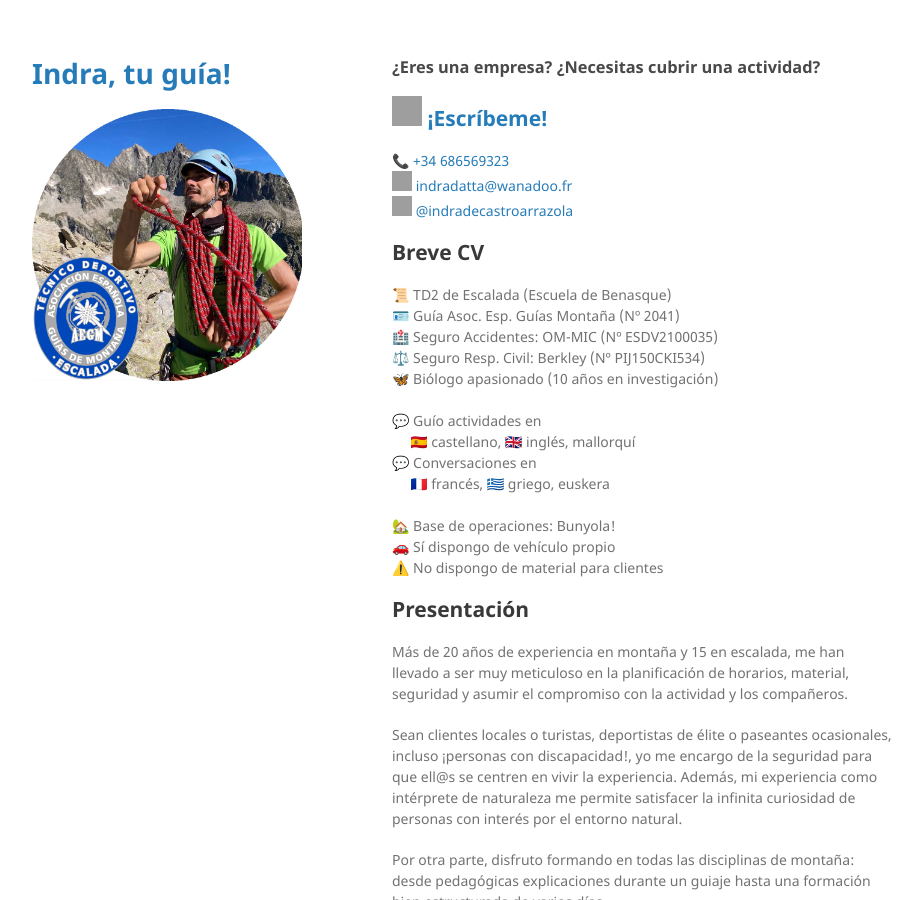
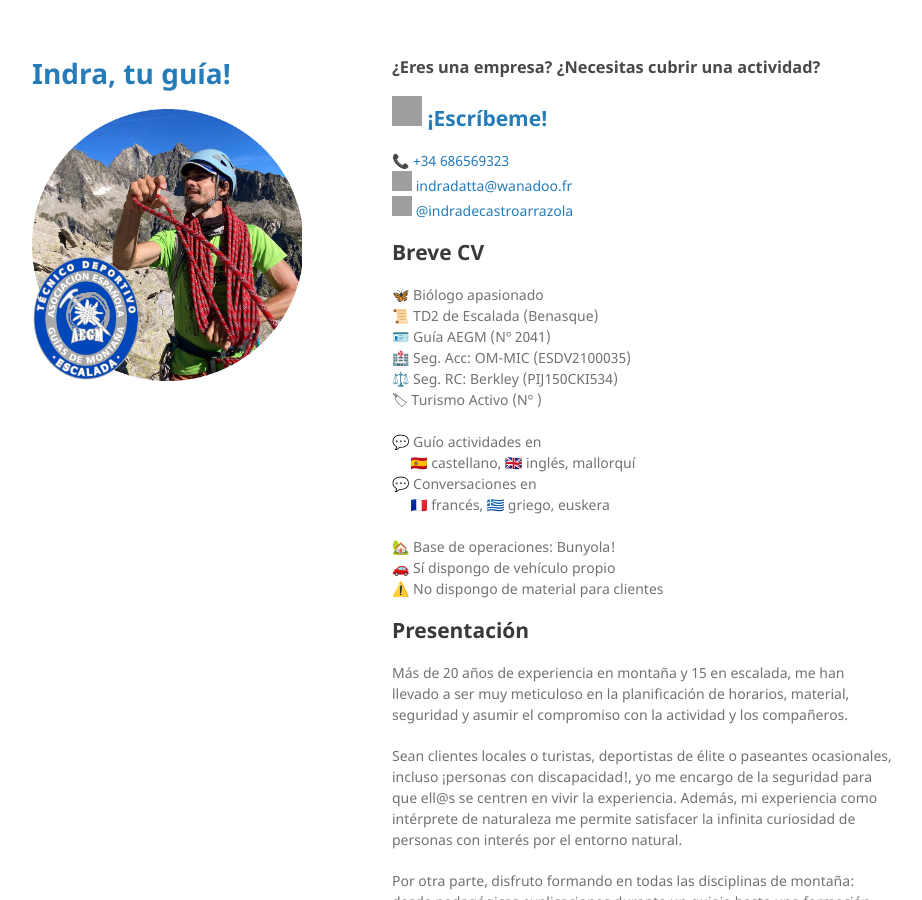
Before and after one commit to indradecastro/freelance, a Jekyll site: the page built from index.md, in a window 1280 px wide and 900 px high. Shown: the whole window, without its empty margins (178-1100 px from the left). Built offline with Jekyll 4.4.1, drawn with Linux system fonts in a browser that asks for light colours; the repository's description, which GitHub fills in, is left out; our own code applies the rules of GitHub Pages for plain Markdown files; grey boxes are pictures that could not be loaded.

Commit message:
update breve CV

```diff
--- a/index.md
+++ b/index.md
@@ -10,11 +10,12 @@ layout: default
 <img src="https://raw.githubusercontent.com/FortAwesome/Font-Awesome/6.x/svgs/brands/instagram.svg" width="20" height="20"> [@indradecastroarrazola](https://www.instagram.com/indradecastroarrazola/)<br>
 
 ## Breve CV
-📜 TD2 de Escalada (Escuela de Benasque)<br>
-🪪 Guía Asoc. Esp. Guías Montaña (Nº 2041)<br>
-🏥 Seguro Accidentes: OM-MIC (Nº ESDV2100035)<br>
-⚖️ Seguro Resp. Civil: Berkley (Nº PIJ150CKI534)<br>
-🦋 Biólogo apasionado (10 años en investigación)<br>
+🦋 Biólogo apasionado<br>
+📜 TD2 de Escalada (Benasque)<br>
+🪪 Guía AEGM (Nº 2041)<br>
+🏥 Seg. Acc: OM-MIC (ESDV2100035)<br>
+⚖️ Seg. RC: Berkley (PIJ150CKI534)<br>
+🏷 Turismo Activo (Nº )<br>
 <br>
 💬 Guío actividades en <br>
 &nbsp;&nbsp;&nbsp;&nbsp;&nbsp;🇪🇸 castellano, 🇬🇧 inglés, mallorquí<br>
```
